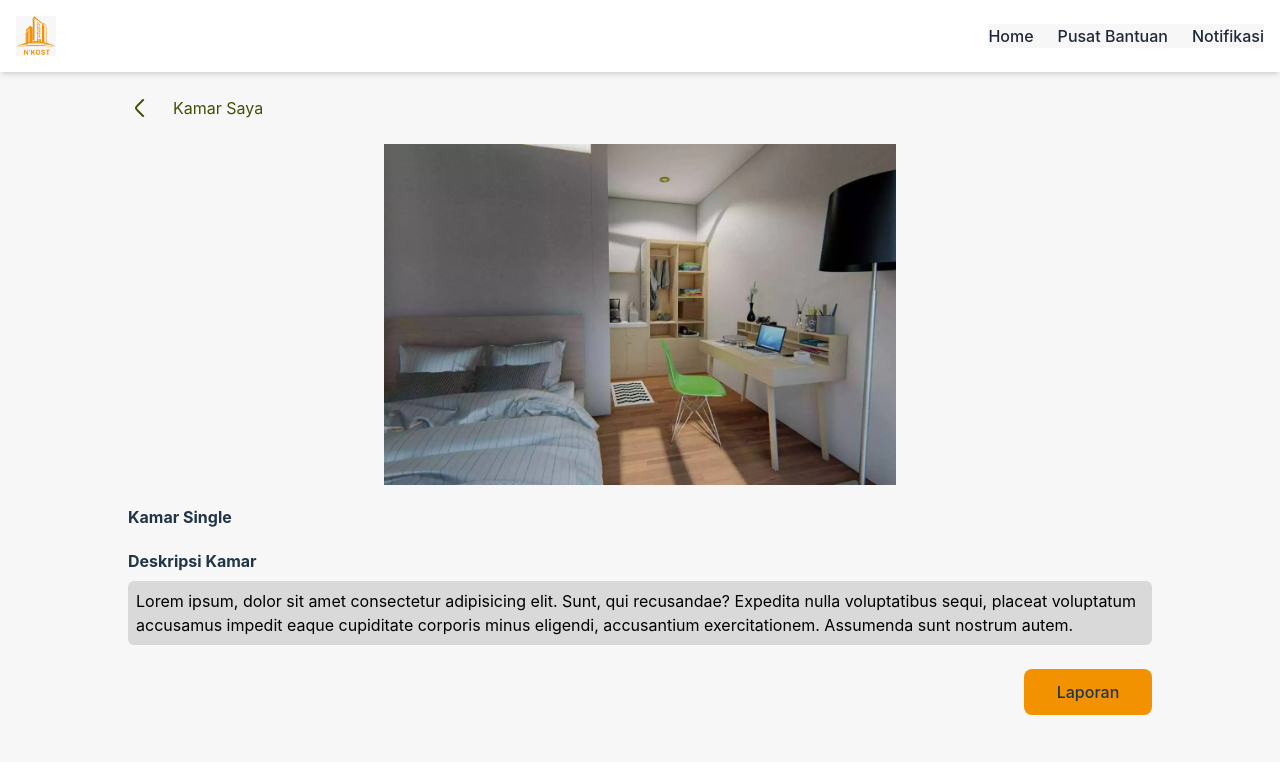
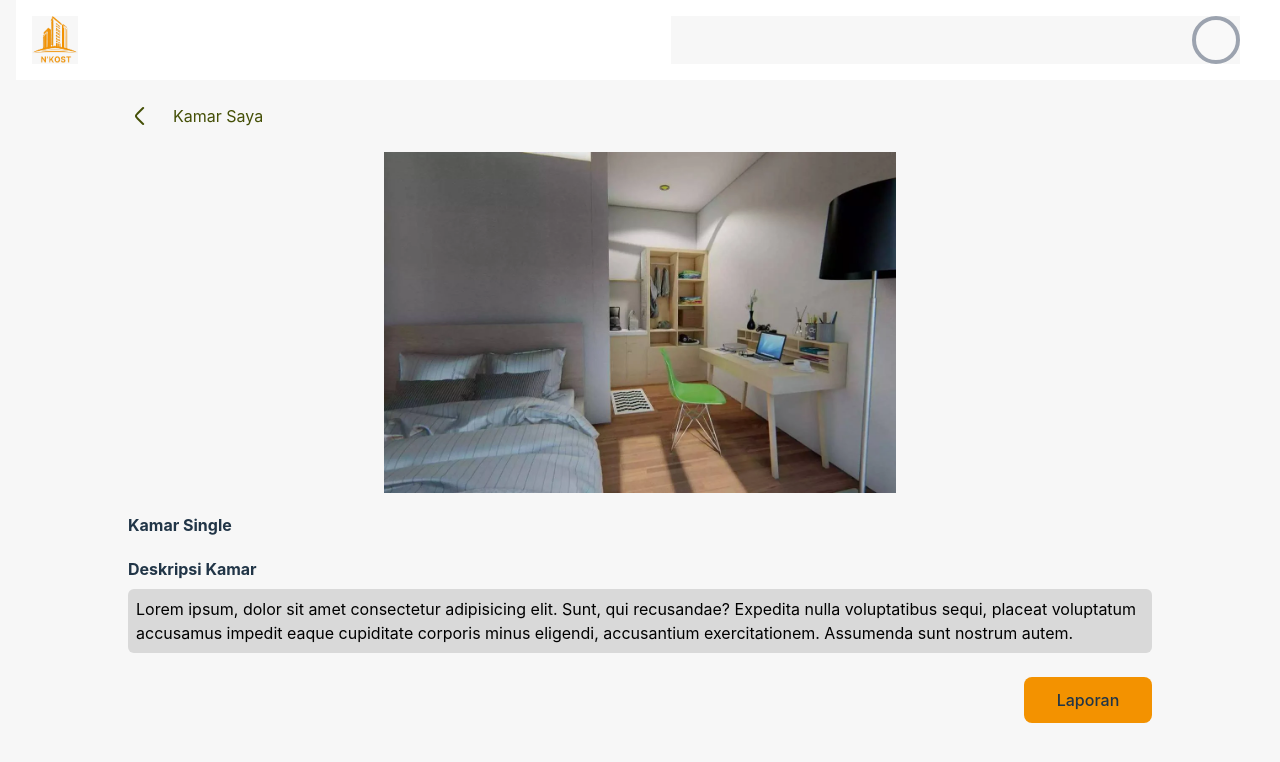
Before and after one commit to Yofandra/Client_NKost, a React (Vite) app: page /penyewa/kamar in a window 1280 px wide. Shown: the top 762 px of the page. Built offline with nearby package versions, Linux system fonts and the light colour scheme; a web font is replaced by a local one.

Commit message:
fix navbar penyewa, page kamar, & page laporan

```diff
--- /dev/null
+++ b/src/components/NavbarPenyewa.jsx
@@ -0,0 +1,45 @@
+import React, {useState} from "react";
+import logo from "../assets/images/logo.png";
+
+const NavbarPenyewa = () => {
+  const [isDropdownOpen, setDropdownOpen] = useState(false);
+
+    const toggleDropdown = () => {
+    setDropdownOpen(!isDropdownOpen);
+    };
+  return (
+    <nav className="sticky top-0 bg-white p-4 flex justify-between items-center ml-4">
+      <div className="flex items-center">
+        <img src={logo} alt="NgeKos Logo" className="h-12" />
+      </div>
+      <div className="w-full items-center bg-white px-6 hidden sm:flex">
+          <div className="w-1/2"></div>
+          <div className="relative w-1/2 flex justify-end">
+            <button
+              onClick={toggleDropdown}
+              className="flex justify-center relative z-10 w-12 h-12 rounded-full overflow-hidden border-4 border-gray-400 hover:border-gray-300 focus:border-gray-300 focus:outline-none">
+              <i class="fa-solid fa-user fa-2x"></i>
+            </button>
+            {isDropdownOpen && (
+              <div
+                onClick={toggleDropdown}
+                className="h-full w-full fixed inset-0 cursor-default"
+              ></div>
+            )}
+            {isDropdownOpen && (
+              <div className="absolute w-32 bg-white rounded-lg shadow-lg py-2 mt-16">
+                <a href="#" className="block px-4 py-2 account-link text-black hover:text-white">
+                  Profile
+                </a>
+                <a href="#" className="block px-4 py-2 account-link text-black hover:text-white">
+                  Sign Out
+                </a>
+              </div>
+            )}
+          </div>
+        </div>
+    </nav>
+  );
+};
+
+export default NavbarPenyewa;
--- a/src/pages/penyewa/PageKamar.jsx
+++ b/src/pages/penyewa/PageKamar.jsx
@@ -2,13 +2,13 @@ import React from "react";
 import { Link } from "react-router-dom";
 import leftArrow from "../../assets/images/left-arrow.png";
 import kamar from "../../assets/images/kamar.webp";
-import Navbar from "../../components/Navbar";
+import Navbar from "../../components/NavbarPenyewa";
 
 const PageKamar = () => {
   return (
     <>
       <Navbar />
-      <div className="px-32 py-0 bg-[#F7F7F7] w-screen h-screen">
+      <div className="px-32 bg-[#F7F7F7] w-screen h-screen my-0">
         <div className="flex my-6">
           <a href="">
             <img src={leftArrow} alt="" />
```
Also changed, not shown: src/pages/penyewa/DashboardPenyewa.jsx (+3 -4 lines), src/pages/penyewa/PageLaporan.jsx (+8 -7 lines).
